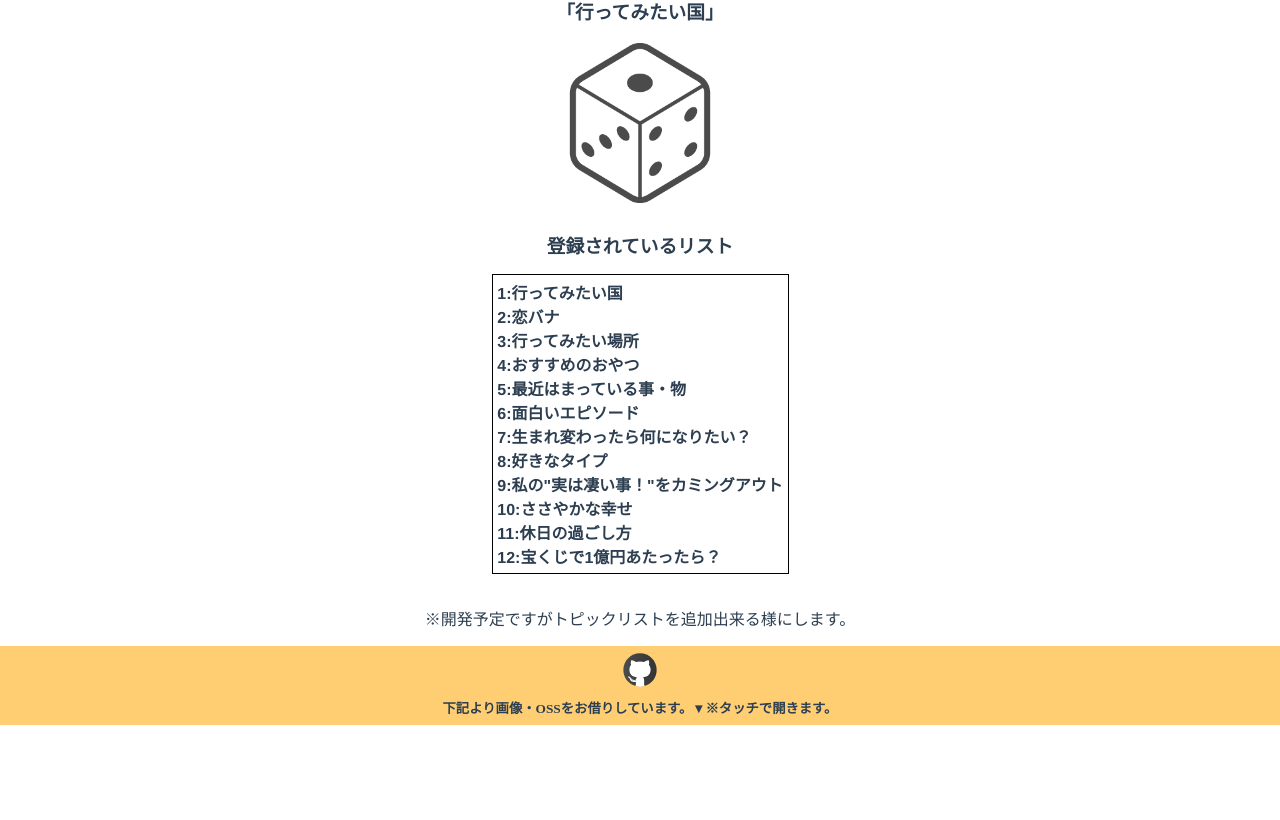
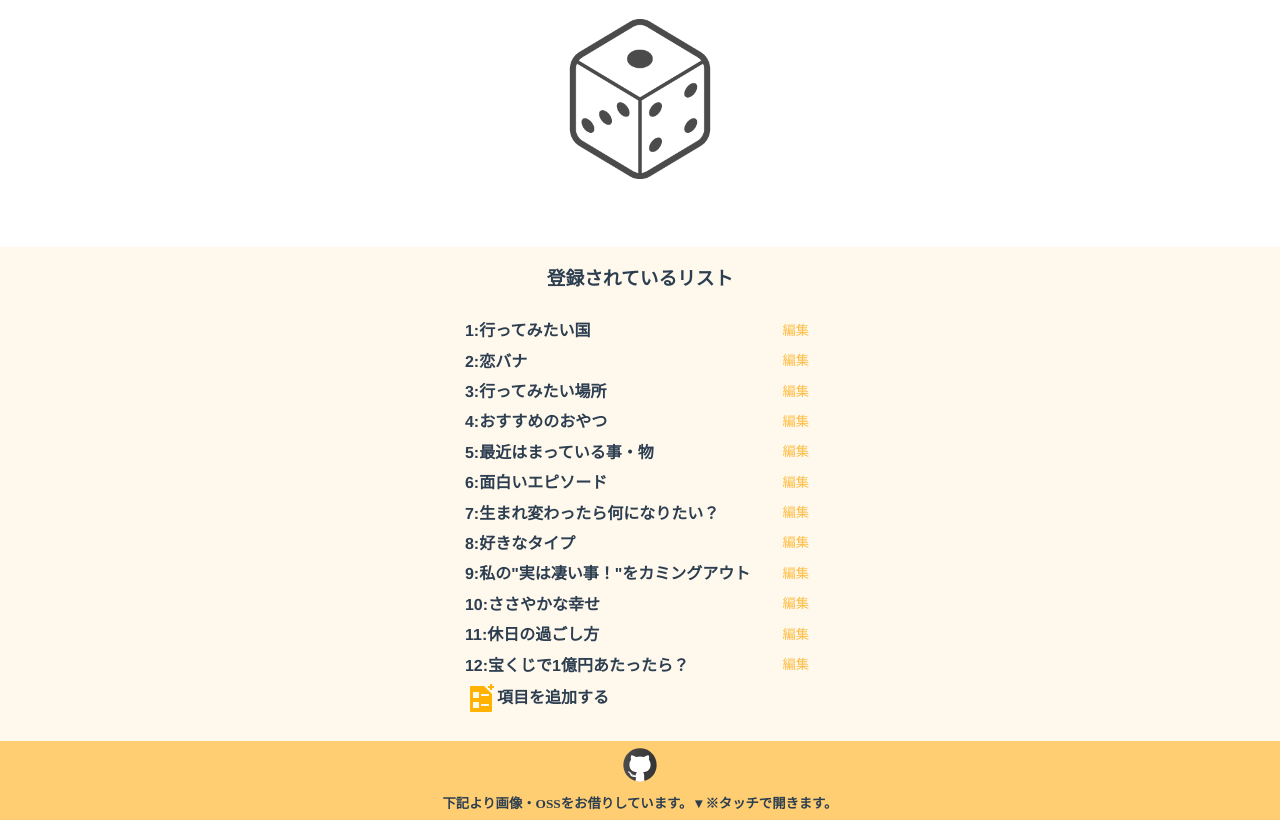
Before and after one commit to bignrn/my.web, a Vue app: page /ice-break in a window 1280 px wide. Shown: the part 452-1272 px from the top of the page. Before the commit the page ends 1177 px from the top, so only its background shows below. Built offline with nearby package versions, Linux system fonts and the light colour scheme; a web font is replaced by a local one.

Commit message:
見た目を実装

```diff
--- a/src/App.vue
+++ b/src/App.vue
@@ -12,6 +12,11 @@ body {
   font-size: medium;
 }
 
+p {
+  padding: 0;
+  margin: 0;
+}
+
 @media screen and (max-width: 620px) {
   body {
     font-size: 0.9rem;
@@ -23,6 +28,6 @@ body {
   -webkit-font-smoothing: antialiased;
   -moz-osx-font-smoothing: grayscale;
   text-align: center;
-  color: #2c3e50;
+  color: $text-black;
 }
 </style>
--- a/src/assets/scss/color.scss
+++ b/src/assets/scss/color.scss
@@ -1,2 +1,6 @@
 // base
 $theme-color: rgb(255, 206, 114);
+$theme-bg-color: rgb(255, 248, 236);
+$text-black: #2c3e50;
+// activity
+$secondary-text-color: rgb(254, 189, 67);
--- a/src/components/activity/TopicDice.vue
+++ b/src/components/activity/TopicDice.vue
@@ -85,15 +85,25 @@ function animation() {
       <h3>「{{ topicList[topicIndex].title }}」</h3>
       <img :src="dices[diceIndex]" />
     </section>
-    <section class="activity-list-wrap">
+    <section class="activity-register-list-wrap">
       <h1>登録されているリスト</h1>
       <div class="list-wrap">
         <ul>
-          <li v-for="(list, i) of topicList" :key="i">{{ list.id }}:{{ list.title }}</li>
+          <li v-for="(list, i) of topicList" :key="i" class="registered-list">
+            <div>
+              {{ list.id }}:{{ list.title }}
+            </div>
+            <button class="edit-btn">編集</button>
+          </li>
+          <li class="registered-list">
+            <button class="list-add-btn-wrap">
+              <img src="/image/activity/diceTopic/icons8-add-64.png">
+              <p>項目を追加する</p>
+            </button>
+          </li>
         </ul>
       </div>
     </section>
-    <p>※開発予定ですがトピックリストを追加出来る様にします。</p>
   </div>
 </template>
 
@@ -101,6 +111,26 @@ function animation() {
 .activity-contents-wrap {
   img {
     width: 10rem;
+  }
+
+  .activity-register-list-wrap {
+    background-color: $theme-bg-color;
+    margin-top: 4rem;
+  }
+
+  .activity-list-wrap,
+  .activity-register-list-wrap {
+    h1 {
+      margin: 0;
+      padding-top: 1rem;
+    }
+
+    .list-wrap {
+      display: flex;
+      justify-content: center;
+
+      h1 {
+        width: 6rem;
       }
 
       ol {
@@ -117,23 +147,45 @@ function animation() {
         width: fit-content;
         padding: 0.3rem;
         list-style-type: none;
-    border: 0.1rem solid black;
       }
 
-  .activity-list-wrap {
-    margin: 0.5rem;
-
-    h1 {
-      margin: 0;
-      padding-top: 1rem;
+      button {
+        background: none;
+        border: none;
       }
 
-    .list-wrap {
+      .registered-list {
         display: flex;
-      justify-content: center;
+        margin: 0.4rem 0;
+        align-items: center;
 
-      h1 {
-        width: 6rem;
+        .edit-btn {
+          color: $secondary-text-color;
+          margin: 0 0 0 auto;
+          padding-left: 2rem;
+          justify-items: end;
+          cursor: pointer;
+        }
+
+        .list-add-btn-wrap {
+          display: flex;
+          align-items: center;
+          padding: 0;
+          cursor: pointer;
+
+          img {
+            width: 2rem;
+            height: 2rem;
+            align-items: center;
+          }
+
+          p {
+            color: $text-black;
+            font-size: 1rem;
+            font-weight: 600;
+            line-height: 1rem;
+          }
+        }
       }
     }
   }
```
Also changed, not shown: public/image/activity/diceTopic/icons8-add-64.png (added). Lines whose indentation alone changed are shown as unchanged.
